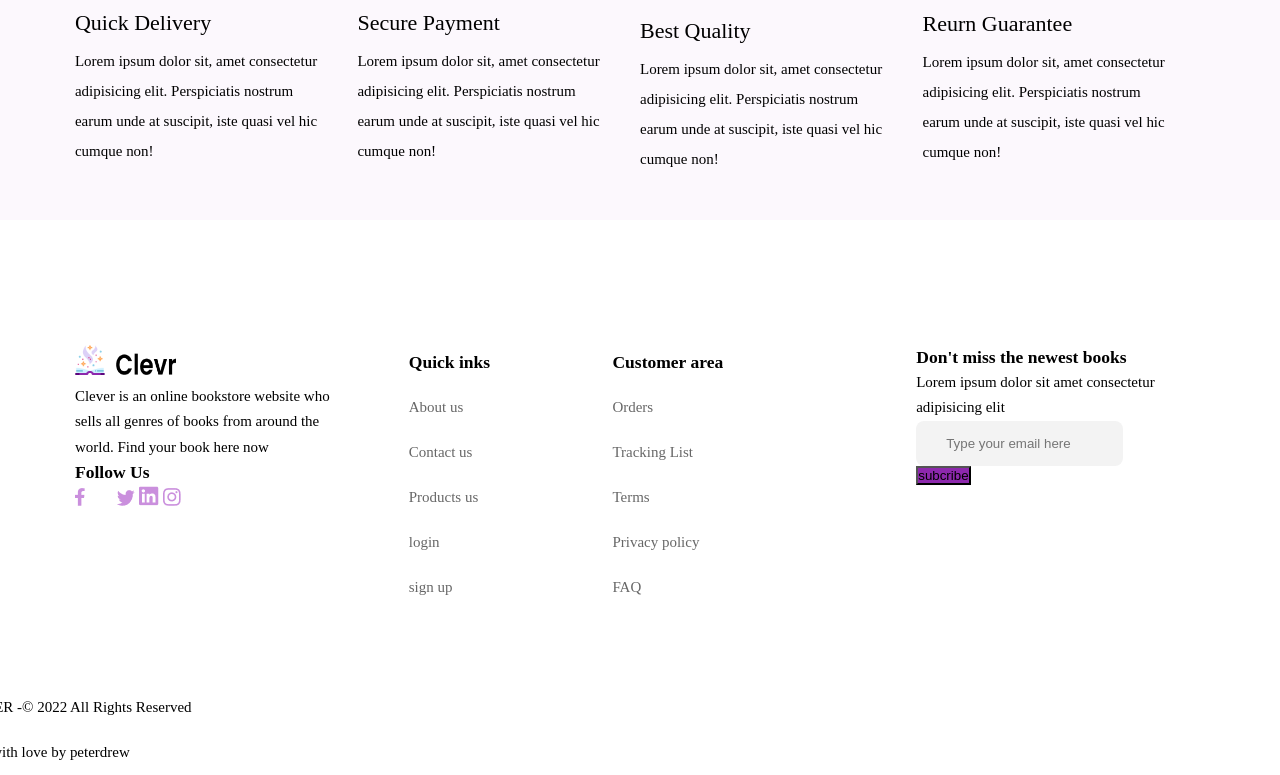
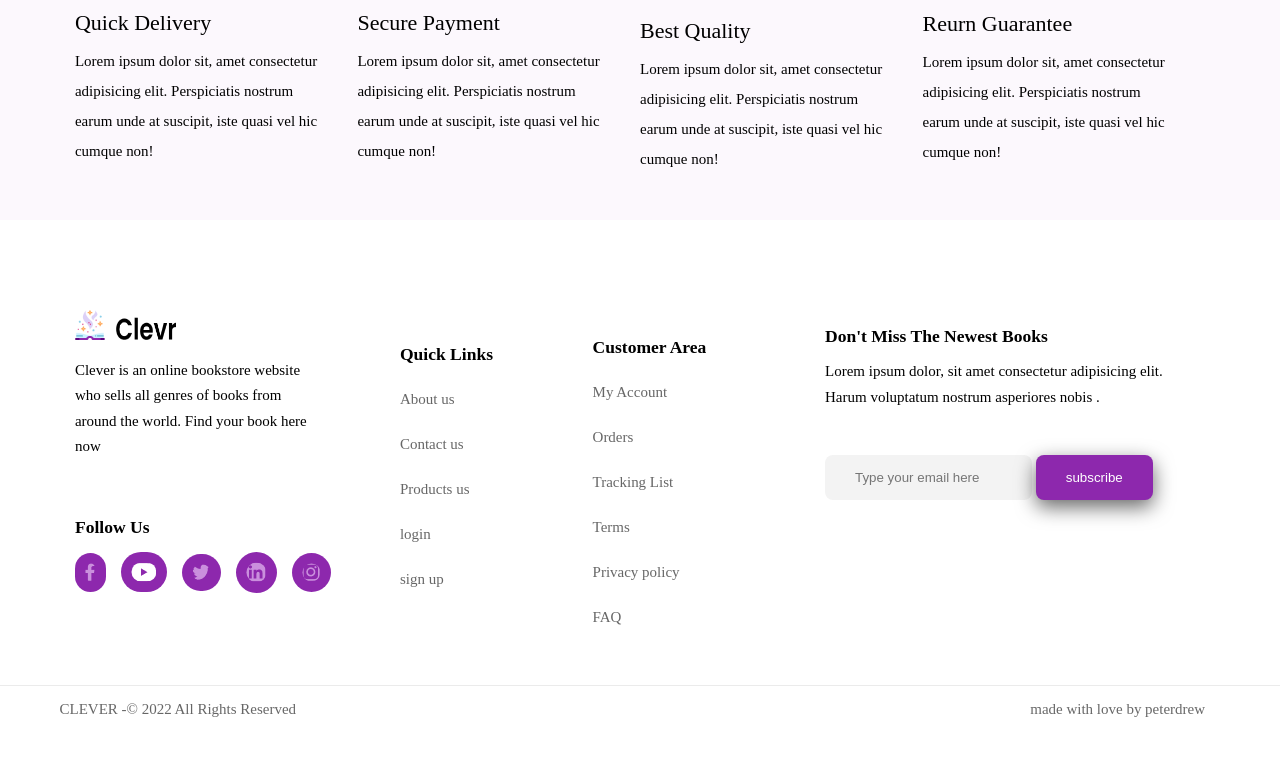
Before and after one commit to Omekagu/clevr, a website: page index.html in a window 1280 px wide. Shown: the part 1833-2608 px from the top of the page. After the commit the page ends 2566 px from the top, so only its background shows below. Drawn offline with Linux system fonts and the light colour scheme.

Commit message:
forth commit

```diff
--- a/index.html
+++ b/index.html
@@ -141,27 +141,9 @@
           <p class="section__one--3">Raven jaelani</p>
           <p class="section__one--price">$44,9 <span>$50</span></p>
         </div>
-        <div class="section__one--box">
-          <div class="section__one--rating">
-            <img
-              src="./img/star.png"
-              alt="star"
-              class="section__one--star"
-            />4.7
-          </div>
-          <img
-            src="./img/placeholder.png"
-            alt="placeholder"
-            class="section__one--placeholder"
-          />
-          <p class="section__one--1">Nature</p>
-          <p class="section__one--2">Real Life</p>
-          <p class="section__one--3">David johanson</p>
-          <p class="section__one--price">$54,9 <span>$60</span></p>
-        </div>
       </div>
 
-      <!-- STOTE FEATURES SECTION -->
+      <!-- STORE FEATURES SECTION -->
 
       <div class="feature">
         <div class="feature__container">
@@ -207,7 +189,7 @@
     <footer class="footer">
       <div class="footer__container">
       <div class="footer__left">
-        <div class="navbar__nav">
+        <div class="navbar__nav footer__head">
           <img src="./img/icon (2).png" alt="logo" class="navbar__logo" />
           <img src="./img/Clevr.png" alt="" class="navbar__logo-text" />
         </div>
@@ -220,25 +202,25 @@
 
         <div class="footer__icon">
           <a href=""
-            ><img src="./img/Vector.png" alt="facebook" class="footer__icon"
+            ><img src="./img/Vector.png" alt="facebook" class="footer__i"
           /></a>
           <a href=""
-            ><img src="./img/Vector-1.png" alt="youtube" class="footer__icon"
+            ><img src="./img/Vector-1.png" alt="youtube" class="footer__i"
           /></a>
           <a href=""
-            ><img src="./img/Vector-2.png" alt="twiter" class="footer__icon"
+            ><img src="./img/Vector-2.png" alt="twiter" class="footer__i"
           /></a>
           <a href=""
-            ><img src="./img/Vector-3.png" alt="linknd" class="footer__icon"
+            ><img src="./img/Vector-3.png" alt="linknd" class="footer__i"
           /></a>
           <a href=""
-            ><img src="./img/Vector-4.png" alt="instagram" class="footer__icon"
+            ><img src="./img/Vector-4.png" alt="instagram" class="footer__i"
           /></a>
         </div>
       </div>
 
       <div class="footer__center">
-        <h3 class="footer__head">Quick inks</h3>
+        <h3 class="footer__head">Quick links</h3>
         <ul class="footer__list">
           <a href=""><li class="footer__item">About us</li></a>
           <a href=""><li class="footer__item">Contact us</li></a>
@@ -251,6 +233,7 @@
       <div class="footer__right">
         <h3 class="footer__head">Customer area</h3>
         <ul class="footer__list">
+          <a href=""><li class="footer__item">My Account</li></a>
           <a href=""><li class="footer__item">Orders</li></a>
           <a href=""><li class="footer__item">Tracking List</li></a>
           <a href=""><li class="footer__item">Terms</li></a>
@@ -261,7 +244,7 @@
 
       <div class="footer__subscribe">
         <h3 class="footer__head">Don't miss the newest books</h3>
-       <p class="footer__subscribe--paragraph">Lorem ipsum dolor sit amet consectetur adipisicing elit</p>
+       <p class="footer__subscribe--paragraph">Lorem ipsum dolor, sit amet consectetur adipisicing elit. Harum voluptatum nostrum asperiores nobis .</p>
 
 
        <input
@@ -269,13 +252,13 @@
         type="text"
         class="footer__input input"
       />
-       <button class="btn footer__subscribe-btn">subcribe</button>
+       <button class="btn footer__subscribe--btn">subscribe</button>
       </div>
       </div>
       </div>
     </footer>
-    <div class="footer__right"> <p class="footer__subscribe--paragraph">CLEVER -&copy; 2022 All Rights Reserved</p>
+    <div class="footer__buttom"> <p class="footer__rights">CLEVER -&copy; 2022 All Rights Reserved</p>
 
-      <p class="love">made with love by peterdrew</p></div>
+      <p class="footer__author">made with love by peterdrew</p></div>
   </body>
 </html>
--- a/scss/components/_input.scss
+++ b/scss/components/_input.scss
@@ -5,4 +5,8 @@
   cursor: pointer;
   height: 3rem;
   padding-left: 2rem;
+  outline: none;
 }
+.input:focus {
+  outline: none;
+}
--- a/scss/layout/_footer.scss
+++ b/scss/layout/_footer.scss
@@ -8,33 +8,74 @@
 
   &__left {
     width: 20rem;
-    line-height: 1.7rem;
+    transform: translateY(rem);
   }
   &__center {
     width: 25rem;
-    line-height: 3rem;
-    transform: translateX(5rem) translateY(3rem);
+    transform: translateX(5rem) translateY(1rem);
   }
   &__right {
-    transform: translateX(-3rem) translateY(3rem);
-    width: 20rem;
+    transform: translateX(-3rem) translateY(2rem);
+    width: 15rem;
+  }
+  &__subscribe {
+    transform: translateY(-3rem);
+    width: 28rem;
+  }
+  &__paragraph {
+    line-height: 1.7rem;
+    margin-bottom: 3rem;
+  }
+  &__head {
+    text-transform: capitalize;
     line-height: 3rem;
   }
-  &__subscribe {
-    transform: translateY(-1rem);
-    width: 20rem;
-    line-height: 1.7rem;
+  &__icon {
+    @include flex;
+    width: 4rem;
+    height: 3rem;
   }
-  &__head {
+  &__i {
+    padding: 0.7rem 0.7rem;
+    margin-right: 1rem;
+    border-radius: 50px;
+    background-color: $color-secondary-light;
   }
   &__list {
     text-decoration: none;
   }
   &__item {
+    line-height: 3rem;
     list-style: none;
   }
   a {
     color: $color-primary-dark;
     text-decoration: none;
   }
+  &__subscribe {
+    &--paragraph {
+      line-height: 1.7rem;
+      margin-bottom: 3rem;
+    }
+    &--btn {
+      padding: 1rem 2rem;
+      bottom: 326px;
+      box-shadow: 0px 7px 20px $color-primary-dark;
+      border: none;
+      color: $color-primary-white;
+      border-radius: 8px;
+    }
+  }
+  &__buttom {
+    padding: 1rem 5rem;
+    border-top: 1px solid #ebebeb;
+    @include flex;
+  }
+  &__rights {
+    transform: translateX(-25rem);
+    color: $color-primary-dark;
+  }
+  &__author {
+    color: $color-primary-dark;
+  }
 }
```
Also changed, not shown: dist/css/main.css, 1 other file.
